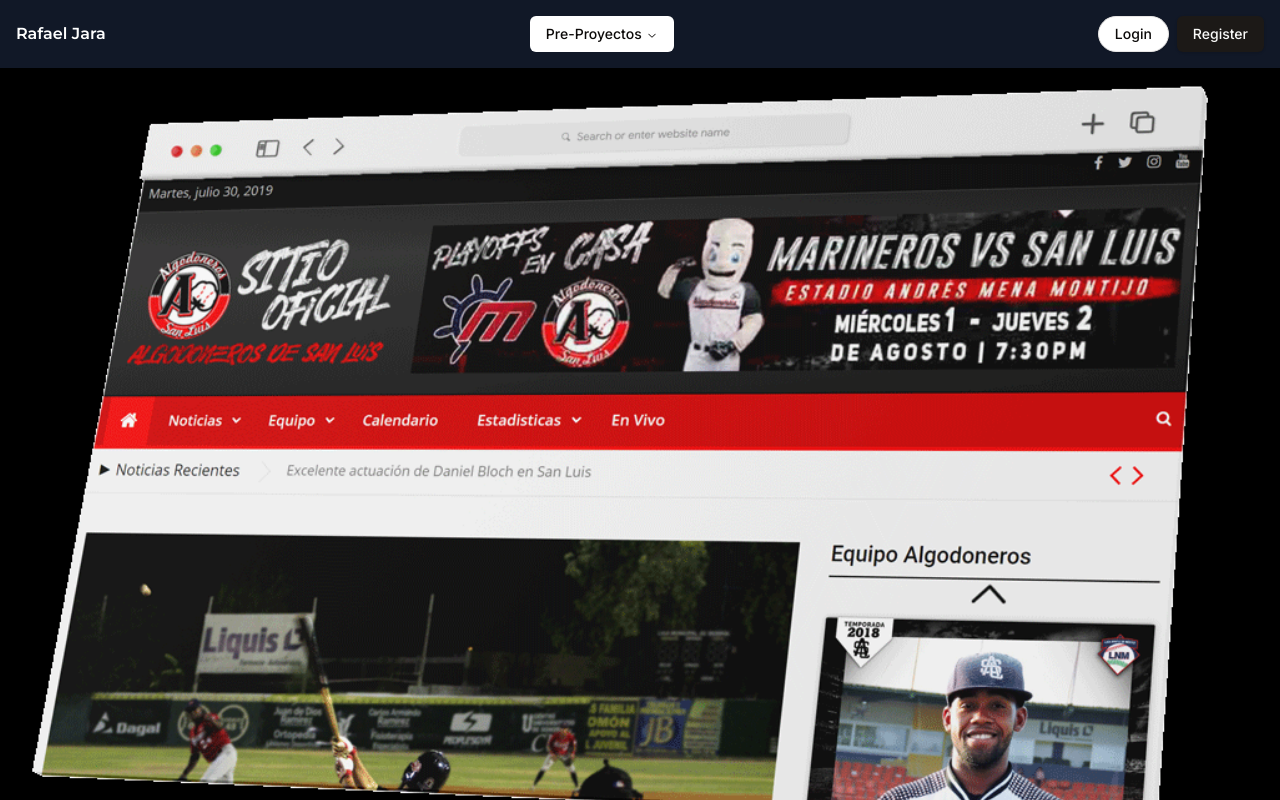
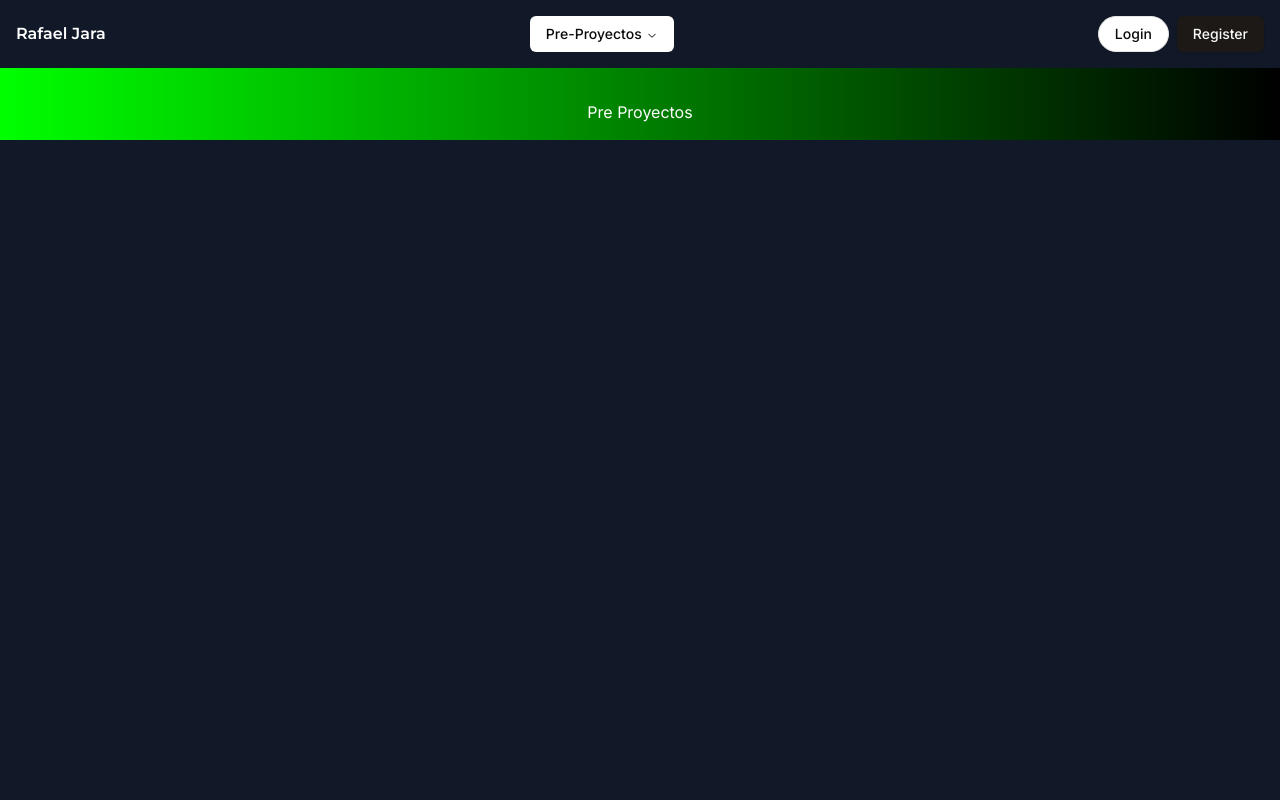
Before and after one commit to rafaeljara-dev/rafaeljara, a Next.js app: page /pre-proyectos in a window 1280 px wide. Built offline with nearby package versions, Linux system fonts and the light colour scheme; no server answers.

Commit message:
Header Content Degreed

```diff
--- a/app/(landing)/(links)/(pre-proyectos)/pre-proyectos/page.tsx
+++ b/app/(landing)/(links)/(pre-proyectos)/pre-proyectos/page.tsx
@@ -1,16 +1,16 @@
 import React from 'react';
 import HeaderContent from "@/components/header-content";
 import LandingNavbar from "@/components/landing-navbar";
-import algodoneros from "@/assets/images/(laptop-images)/algodoneros.png";
 
 const PreProyectos: React.FC = () => {
-    const headerImage = algodoneros; // Usamos directamente la importación de la imagen
+    const gradientFrom = "#00FF00"; // Color inicial del degradado (verde)
+    const gradientTo = "#000000";   // Color final del degradado (negro)
     const headerText = "Pre Proyectos";
 
     return (
         <div>
             <LandingNavbar />
-            <HeaderContent imageSrc={headerImage} text={headerText} />
+            <HeaderContent gradientFrom={gradientFrom} gradientTo={gradientTo} text={headerText} />
         </div>
     );
 }
--- a/components/header-content.tsx
+++ b/components/header-content.tsx
@@ -1,15 +1,19 @@
 import React from 'react';
-import Image from 'next/image';
 
 interface HeaderContentProps {
-    imageSrc: StaticImageData; // Tipo específico para las imágenes estáticas importadas
+    gradientFrom: string; // Color inicial del degradado
+    gradientTo: string;   // Color final del degradado
     text: string;
 }
 
-const HeaderContent: React.FC<HeaderContentProps> = ({ imageSrc, text }) => {
+const HeaderContent: React.FC<HeaderContentProps> = ({ gradientFrom, gradientTo, text }) => {
     return (
-        <div className="header-content flex flex-col items-center justify-center bg-black p-4">
-            <Image src={imageSrc} alt="Header Image" className="w-full flex" />
+        <div
+            className="header-content flex flex-col items-center justify-center p-4"
+            style={{
+                background: `linear-gradient(to right, ${gradientFrom}, ${gradientTo})`
+            }}
+        >
             <h1 className="text-white text-center mt-4">{text}</h1>
         </div>
     );
```
